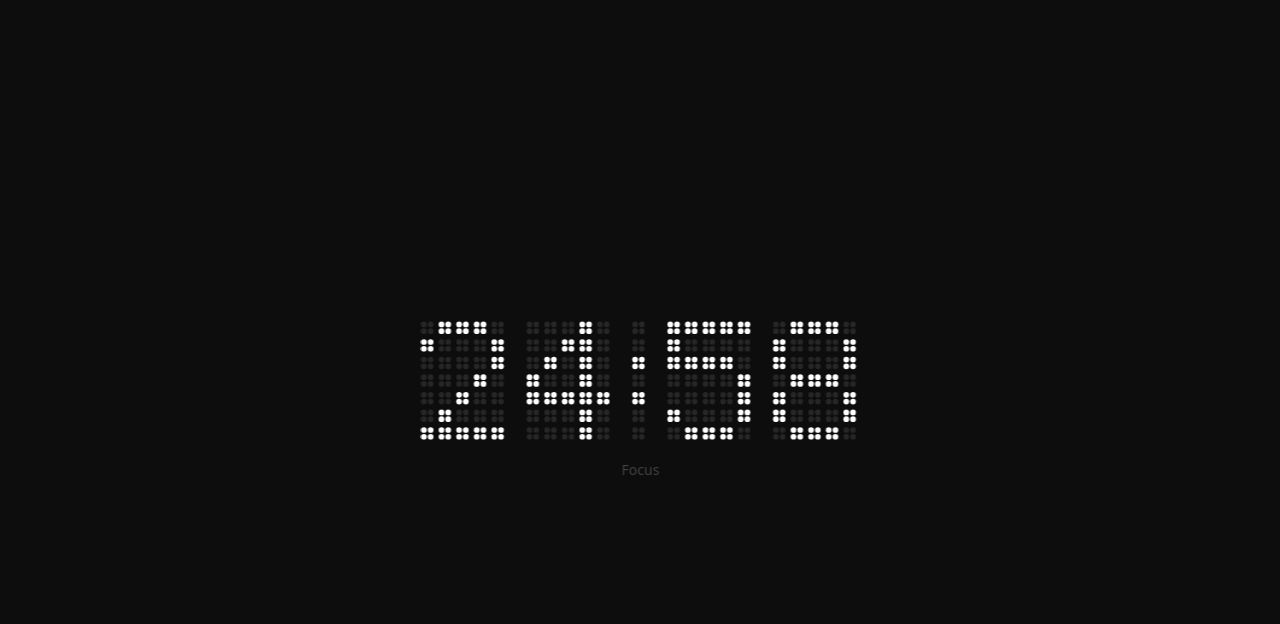
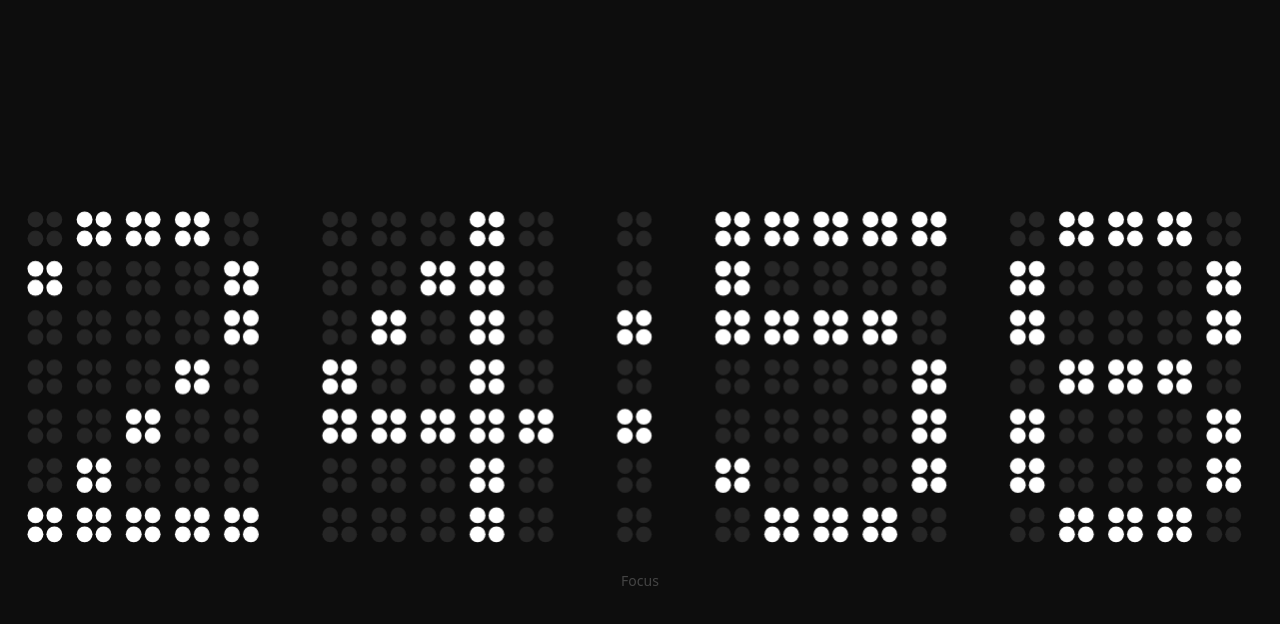
Before and after one commit to HarmanjeetS1ngh/Pomo, a website: page www/index.html in a window 1280 px wide. Both pictures are taken after a click on the button "Start". Drawn offline with Linux system fonts and the light colour scheme.

Commit message:
Full screen mode on landscape, Pause on tap, show skip only during breaks and timer update fix

```diff
--- a/www/index.html
+++ b/www/index.html
@@ -84,7 +84,10 @@ input[type=range]::-moz-range-thumb{width:22px;height:22px;border:0;border-radiu
  .view{padding:20px 28px}
  #vt{flex-direction:row;gap:clamp(24px,6vw,64px)}
  #ctl{flex-direction:column;gap:14px;min-width:120px}
+ .running .ring{position:fixed;inset:0;width:auto;height:auto;z-index:5;background:var(--bg)}
+ .running #cv{width:min(96vw,calc((100dvh - 60px)*25/7))}
 }
+#sk.h{visibility:hidden}
 </style></head>
 <body><div id="app">
 <section class="view on" id="vt"><div id="stage"><div class="ring" id="ring" role="button" tabindex="0" aria-label="Start or pause">
@@ -136,20 +139,23 @@ function finish(quiet){credit(S.end);if(S.mode==="f"){const k=key();S.ses[k]=(S.
 function toggle(){hap(S.running?"off":"on");S.running?pause():start()}
 $("#ring").onclick=toggle;$("#go").onclick=toggle;
 $("#rs").onclick=()=>{pause();S.rem=dur(S.mode);save();render()};
-$("#sk").onclick=()=>{pause();swap();save();render()};
+$("#sk").onclick=()=>{if(S.mode!=="b")return;pause();swap();save();render()};
+// tap anywhere while running pauses (capture phase so it runs before other handlers)
+document.addEventListener("click",e=>{if(S.running){e.stopPropagation();hap("off");pause()}},true);
 
 // slide the timer to the exact centre of the screen while running (portrait + landscape)
 function center(){
  const r=$("#ring"),b=$("#stage").getBoundingClientRect();
  if(!b.width)return;
- const dx=S.running?innerWidth/2-(b.left+b.width/2):0,dy=S.running?innerHeight/2-(b.top+b.height/2):0;
+ const fs=S.running&&matchMedia("(orientation:landscape)").matches,dx=S.running&&!fs?innerWidth/2-(b.left+b.width/2):0,dy=S.running&&!fs?innerHeight/2-(b.top+b.height/2):0;
  r.style.setProperty("--dx",dx+"px");r.style.setProperty("--dy",dy+"px")}
-let rz;const relayout=()=>{cancelAnimationFrame(rz);rz=requestAnimationFrame(()=>{draw(draw.l,true);center()})};
+let rz;const relayout=()=>{cancelAnimationFrame(rz);rz=requestAnimationFrame(()=>{draw(draw.n,true);center()})};
 addEventListener("resize",relayout);addEventListener("orientationchange",()=>setTimeout(relayout,150));
 
 const cv=$("#cv"),cx=cv.getContext("2d");
 const GL={"0":"01110,10001,10011,10101,11001,10001,01110","1":"00100,01100,00100,00100,00100,00100,01110","2":"01110,10001,00001,00010,00100,01000,11111","3":"11110,00001,00001,01110,00001,00001,11110","4":"00010,00110,01010,10010,11111,00010,00010","5":"11111,10000,11110,00001,00001,10001,01110","6":"00110,01000,10000,11110,10001,10001,01110","7":"11111,00001,00010,00100,01000,01000,01000","8":"01110,10001,10001,01110,10001,10001,01110","9":"01110,10001,10001,01111,00001,00010,01100",":":"0,0,1,0,1,0,0"};
 function draw(t,f){
+ draw.n=t;
  const W=cv.clientWidth,H=cv.clientHeight;if(!W||!t||(!f&&draw.l===t))return;draw.l=t;
  const d=window.devicePixelRatio||1;cv.width=Math.round(W*d);cv.height=Math.round(H*d);cx.setTransform(d,0,0,d,0,0);
  const cp=W/25,p=cp/2.6,r=p*.42;let col=0;
@@ -161,11 +167,11 @@ function draw(t,f){
 function render(){
  const r=S.running?Math.max(0,Math.ceil((S.end-Date.now())/1000)):S.rem,d=dur(S.mode);
  const t=String(r/60|0).padStart(2,"0")+":"+String(r%60).padStart(2,"0");
- draw(t);$("#lab").textContent=S.mode==="f"?"Focus":"Break";
+ draw(t);$("#sk").classList.toggle("h",S.mode!=="b");$("#lab").textContent=S.mode==="f"?"Focus":"Break";
  const a=$("#app");a.classList.toggle("running",S.running);a.classList.toggle("paused",!S.running&&S.rem<d);$("#vt").classList.toggle("b",S.mode==="b");
  $("#go").textContent=S.running?"Pause":(S.rem<d?"Resume":"Start");
  document.title=S.running?t+" · "+(S.mode==="f"?"Focus":"Break"):"Focus";
- if(render.r!==S.running){render.r=S.running;center()}
+ if(render.r!==S.running){render.r=S.running;center();draw(draw.n,true)}
 }
 setInterval(()=>{if(S.running){if(S.end<=Date.now())finish();else render()}},250);
 document.addEventListener("visibilitychange",()=>{if(!document.hidden){lock();if(S.running&&S.end<=Date.now())finish(true);render()}});
```
Also changed, not shown: 1 other file.
